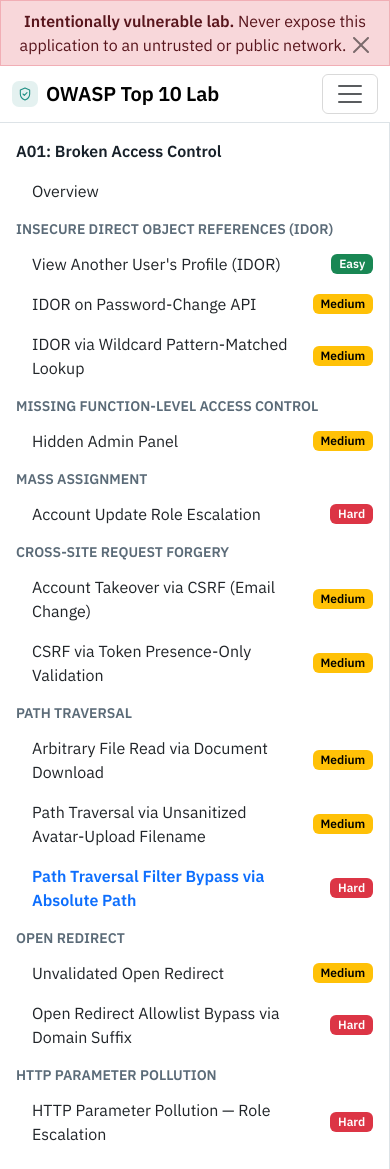
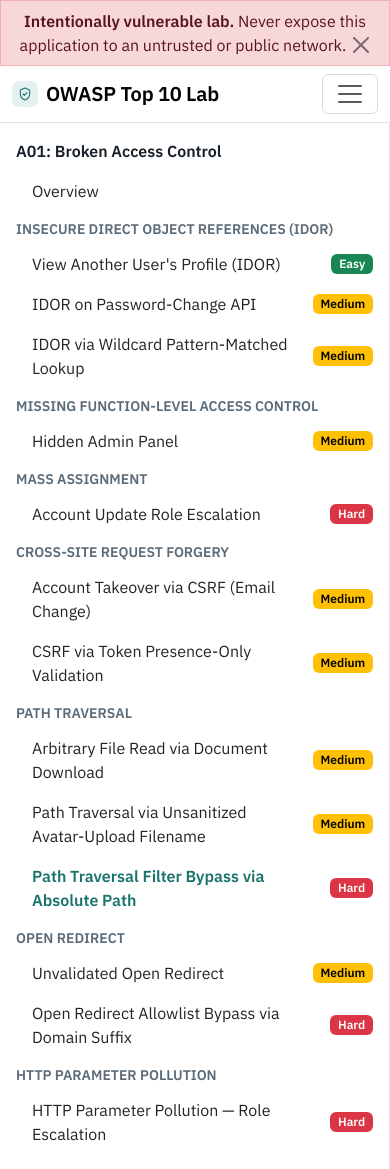
Before and after one commit to jozeta/owasp-lab, a Flask app: page /a01/download-document-filtered in a window 390 px wide. Shown: the top 1169 px of the page. Run offline with Flask 3, Linux system fonts and the light colour scheme; parts of the project's set-up code (start-up, migrations or seed data) failed here and were passed over; some libraries are stand-ins or nearby versions.

Commit message:
fix: light-mode contrast and color-consistency issues from final review
- btn-outline-light -> btn-outline-secondary on the nav hamburger menu
  (was invisible against the now-theme-aware nav background -- also
  the only route to the theme toggle itself)
- add missing light-mode override for the sidebar's active-link color
  (was falling back to Bootstrap's default blue instead of the Fjord
  accent)
- darken the light-mode accent from #1f8f84 to #19756c so it clears
  WCAG AA contrast (was 3.64:1/3.95:1, now 5.09:1/5.52:1)

Co-Authored-By: Claude Sonnet 5 <noreply@anthropic.com>

```diff
--- a/app/core/templates/core/base.html
+++ b/app/core/templates/core/base.html
@@ -80,7 +80,7 @@
           <li class="nav-item"><a class="nav-link" href="{{ url_for('core.switch_user') }}">Log in</a></li>
           {% endif %}
           <li class="nav-item dropdown">
-            <button class="btn btn-outline-light btn-sm dropdown-toggle" type="button"
+            <button class="btn btn-outline-secondary btn-sm dropdown-toggle" type="button"
                     data-bs-toggle="dropdown" aria-expanded="false" aria-label="Menu">
               ☰
             </button>
--- a/static/css/lab.css
+++ b/static/css/lab.css
@@ -4,6 +4,10 @@
 
 #sidebar .nav-link.active {
   color: #0d6efd;
+}
+
+[data-bs-theme="light"] #sidebar .nav-link.active {
+  color: var(--bs-link-color);
 }
 
 #sidebar .nav-link-completed {
@@ -127,9 +131,9 @@ pre code.hljs {
   --bs-border-color: #dde3e7;
   --bs-border-color-translucent: #dde3e7;
   --bs-secondary-color: #5b6b78;
-  --bs-link-color: #1f8f84;
-  --bs-link-hover-color: #17766d;
-  --fjord-accent: #1f8f84;
+  --bs-link-color: #19756c;
+  --bs-link-hover-color: #145d56;
+  --fjord-accent: #19756c;
   --fjord-accent-dim: rgba(31, 143, 132, 0.12);
 }
 
```
Also changed, not shown: tests/test_fjord_design_system.py (+1 -1 lines).
